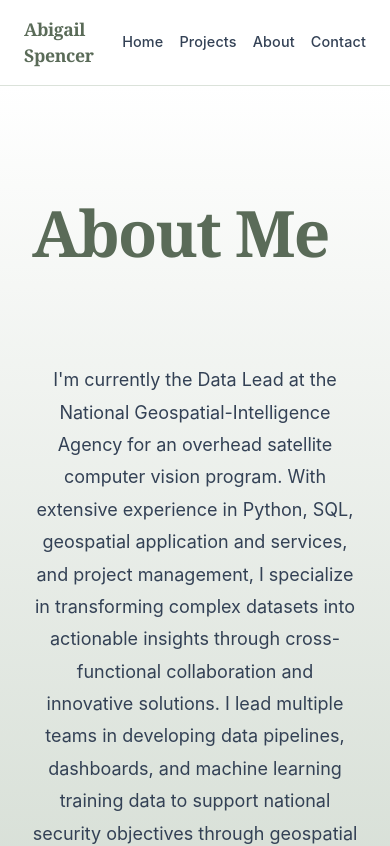
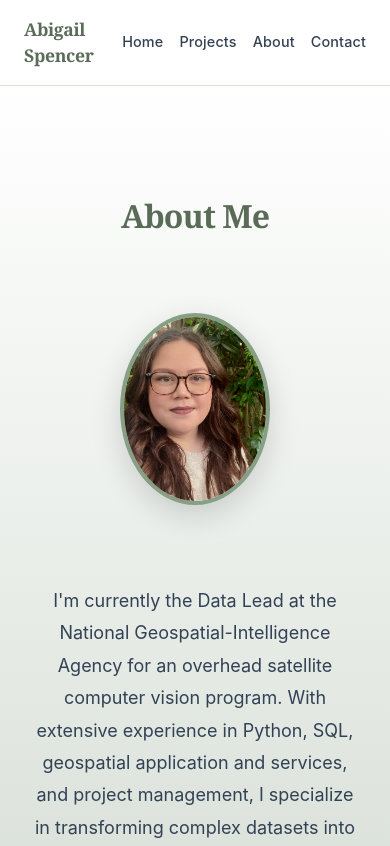
Before and after one commit to spencer-navy/portfolio, a Next.js app: page /about in a window 390 px wide. Shown: the top 846 px of the page. Built offline with nearby package versions, Linux system fonts and the light colour scheme.

Commit message:
feat: add professional photo and update About page with book grid

```diff
--- a/app/about/About.module.css
+++ b/app/about/About.module.css
@@ -14,7 +14,8 @@
 
 /* Hero section */
 .hero {
-  padding: 5rem 0 4rem;
+    padding: 5rem 0 3rem;
+    text-align: center;
 }
 
 .heroTitle {
@@ -25,28 +26,51 @@
     color: #5a6b58 !important;
     margin: 0 !important;
     line-height: 1.1 !important;
-  text-align: left !important;
-  transform: translateX(0);  /* Reset - no longer need the shift */
+    text-align: center !important;
 }
 
 /* Bio Section */
 .bioSection {
     padding: 2rem 0 4rem;
-  animation: fadeInUp 0.8s ease-out 0.2s both;
 }
 
 .bioContent {
-  max-width: 700px;
+    display: flex;
+    gap: 3rem;
+    align-items: center;  /* Changed from flex-start to center */
+    max-width: 1000px;
     margin: 0 auto;
+}
+
+/* Profile image */
+.profileImageWrapper {
+    width: 270px;
+    height: 400px;
+    border-radius: 50% / 50%;
+    overflow: hidden;
+    border: 4px solid #879f85;
+    box-shadow: 0 10px 30px rgba(0, 0, 0, 0.15);
+    flex-shrink: 0;
+}
+
+.profileImage {
+    width: 100%;
+    height: 100%;
+    object-fit: cover;
+}
+
+/* Bio text container */
+.bioText {
+    flex: 1;
 }
 
 .paragraph {
     font-family: -apple-system, BlinkMacSystemFont, 'Segoe UI', sans-serif;
     font-size: 1.125rem;
     line-height: 1.8;
-  color: #334155;
+    color: #334155 !important;
     margin-bottom: 1.5rem;
-  text-align: center;
+    text-align: center;  /* Changed from left to center */
 }
 
 .paragraph:last-child {
@@ -63,7 +87,7 @@
     font-size: 2.5rem;
     font-weight: 600;
     letter-spacing: -0.02em;
-    color: #5a6b58 !important;  /* Add !important */
+    color: #5a6b58 !important;
     margin-bottom: 3rem;
     text-align: center;
 }
@@ -83,8 +107,8 @@
     gap: 1rem;
     animation: fadeInUp 0.6s ease-out both;
     transition: transform 0.3s ease;
-    text-decoration: none;  /* Add this - removes underline */
-    cursor: pointer;        /* Add this - shows it's clickable */
+    text-decoration: none;
+    cursor: pointer;
 }
 
 .bookCard:hover {
@@ -166,7 +190,7 @@
     font-size: 1rem;
     font-weight: 600;
     line-height: 1.4;
-    color: #424f41 !important;  /* Add !important */
+    color: #475345 !important;
     margin: 0;
 }
 
@@ -174,7 +198,7 @@
     font-family: -apple-system, BlinkMacSystemFont, 'Segoe UI', sans-serif;
     font-size: 0.875rem;
     line-height: 1.4;
-    color: #535a61 !important;  /* Add !important */
+    color: #464c54 !important;
     margin: 0;
 }
 
@@ -192,6 +216,25 @@
 
 /* Responsive */
 @media (max-width: 768px) {
+    .bioContent {
+        flex-direction: column;
+        align-items: center;
+    }
+
+    .profileImageWrapper {
+        width: 180px;
+        height: 230px;
+        margin-bottom: 2rem;
+    }
+
+    .paragraph {
+        text-align: center;
+    }
+
+    .heroTitle {
+        font-size: 2.5rem !important;
+    }
+
     .bookGrid {
         grid-template-columns: repeat(auto-fill, minmax(150px, 1fr));
         gap: 1.5rem;
@@ -199,8 +242,28 @@
 }
 
 @media (max-width: 480px) {
+    .profileImageWrapper {
+        width: 150px;
+        height: 192px;
+    }
+
+    .heroTitle {
+        font-size: 2rem !important;
+    }
+
     .bookGrid {
         grid-template-columns: repeat(2, 1fr);
         gap: 1.25rem;
     }
 }
+
+@media (max-width: 360px) {
+    .profileImageWrapper {
+        width: 130px;
+        height: 166px;
+    }
+
+    .heroTitle {
+        font-size: 1.75rem !important;
+    }
+}
--- a/app/about/page.js
+++ b/app/about/page.js
@@ -1,5 +1,6 @@
 'use client'
 
+import Image from 'next/image';
 import Navigation from '../../components/Navigation';
 import styles from './About.module.css';
 
@@ -11,28 +12,32 @@ export default function About() {
         title: 'Introduction to Statistical Learning',
         author: 'James, Witten, Hastie, Tibshirani',
         isbn: '9781461471370',
-            purchaseUrl: 'https://www.amazon.com/dp/1461471370'
+        purchaseUrl: 'https://www.amazon.com/dp/1461471370',
+        coverUrl: 'https://m.media-amazon.com/images/I/61Lvnv9+CML._SL1246_.jpg'
     },
     {
         id: 2,
         title: 'Designing Data-Intensive Applications',
         author: 'Martin Kleppmann',
         isbn: '9781449373320',
-            purchaseUrl: 'https://www.amazon.com/dp/1449373321'
+        purchaseUrl: 'https://www.amazon.com/dp/1449373321',
+        coverUrl: 'https://m.media-amazon.com/images/I/51ZSpMl1-LL.jpg'
     },
     {
         id: 3,
         title: 'The Complete Developer',
         author: 'Martin Krause',
         isbn: '9781718503281',
-            purchaseUrl: 'https://www.amazon.com/dp/1718503288'
+        purchaseUrl: 'https://www.amazon.com/dp/1718503288',
+        coverUrl: 'https://m.media-amazon.com/images/I/7163IqH4nkL._SL1500_.jpg'
     },
     {
         id: 4,
         title: 'Deep Learning',
         author: 'Goodfellow, Bengio, Courville',
         isbn: '9780262035613',
-            purchaseUrl: 'https://www.amazon.com/dp/0262035618'
+        purchaseUrl: 'https://www.amazon.com/dp/0262035618',
+        coverUrl: 'https://m.media-amazon.com/images/I/61fim5QqaqL.jpg'
     }
 ];
 
@@ -50,6 +55,19 @@ export default function About() {
                     {/* Bio Section */}
                     <section className={styles.bioSection}>
                         <div className={styles.bioContent}>
+                            <div className={styles.profileImageWrapper}>
+                                <Image
+                                    src="/professional-photo.jpg"
+                                    alt="Abigail Spencer"
+                                    width={220}
+                                    height={280}
+                                    quality={95}
+                                    priority
+                                    className={styles.profileImage}
+                                />
+                            </div>
+
+                            <div className={styles.bioText}>
                                 <p className={styles.paragraph}>
                                     I'm currently the Data Lead at the National Geospatial-Intelligence Agency
                                     for an overhead satellite computer vision program. With extensive experience
@@ -69,6 +87,7 @@ export default function About() {
                                     After graduation, I plan to pursue graduate studies to further deepen my expertise in engineering and analysis.
                                 </p>
                             </div>
+                        </div>
                     </section>
 
                     {/* Reading Section */}
@@ -87,7 +106,7 @@ export default function About() {
                                 >
                                     <div className={styles.bookCover}>
                                         <img
-                                            src={`https://covers.openlibrary.org/b/isbn/${book.isbn}-L.jpg`}
+                                            src={book.coverUrl}
                                             alt={`${book.title} by ${book.author}`}
                                             className={styles.bookImage}
                                         />
```
Also changed, not shown: public/professional-photo.jpg (added). Lines whose indentation alone changed are shown as unchanged.
